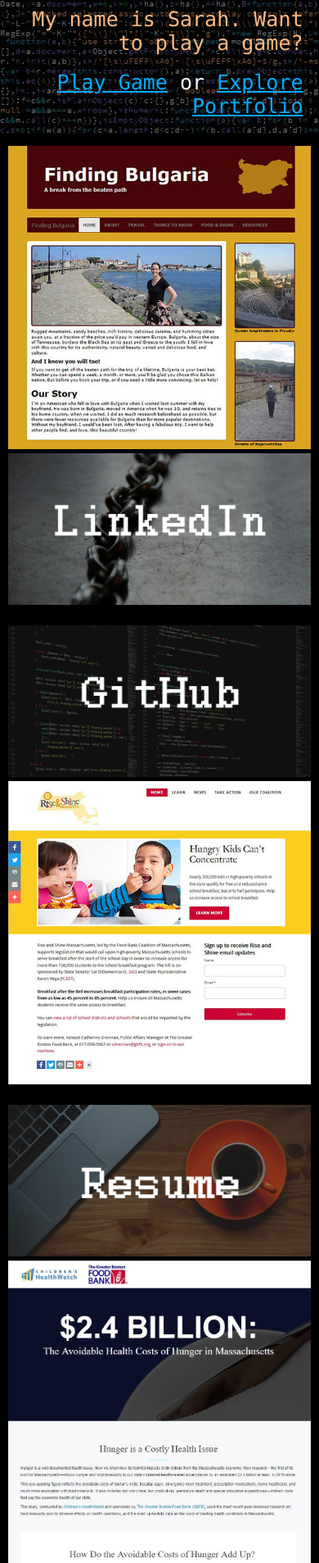
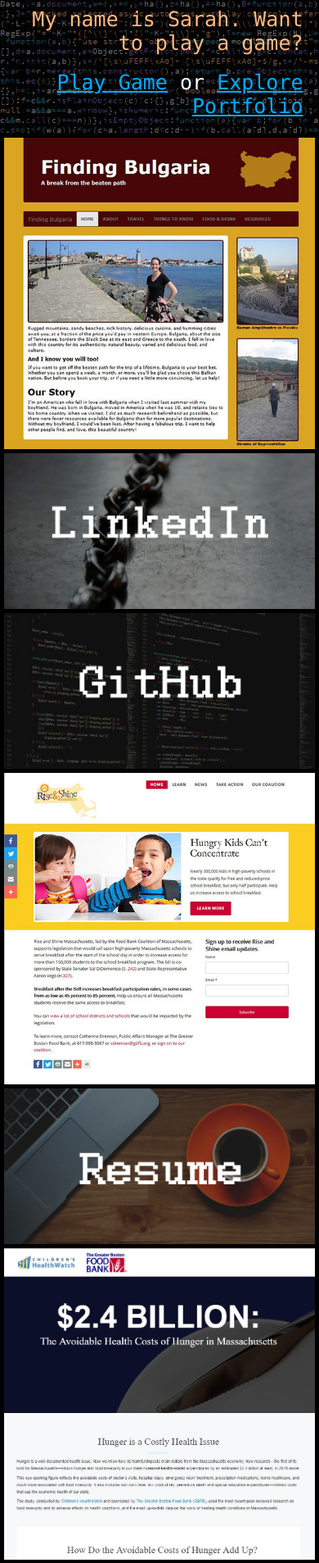
Before and after one commit to sarahcyoder/sarahyoder.com, a PHP site: page / in a window 390 px wide. Shown: the part 381-2288 px from the top of the page at 82% size. Run offline with PHP 8.4, Linux system fonts and the light colour scheme; some libraries are stand-ins or nearby versions.

Commit message:
Improve spacing between elements

```diff
--- a/style/style.css
+++ b/style/style.css
@@ -100,6 +100,7 @@
 	display: none;
 	text-align: right;
 	float: right;
+	padding-bottom: 25px;
 }
 
 #choosePath {
@@ -186,7 +187,7 @@
 .column {
 	float: left;
 	width: 25%;
-	padding: 10px;
+	padding: 0px 5px;
 }
 
 .column img {
@@ -302,6 +303,10 @@
 		width: 50%;
 	}
 
+    #content {
+    	padding-bottom: 50px;
+    }
+
 	table {
 		width: 75%;
 	}
@@ -320,8 +325,12 @@
         width: 100%;
     }
 
+    .text, .text a {
+    	font-size: 25px;
+    }
+
     .gallery {
-    	margin-bottom: 170px;
+    	margin-bottom: 142px;
     }
 
 	#typedIntro {
```
